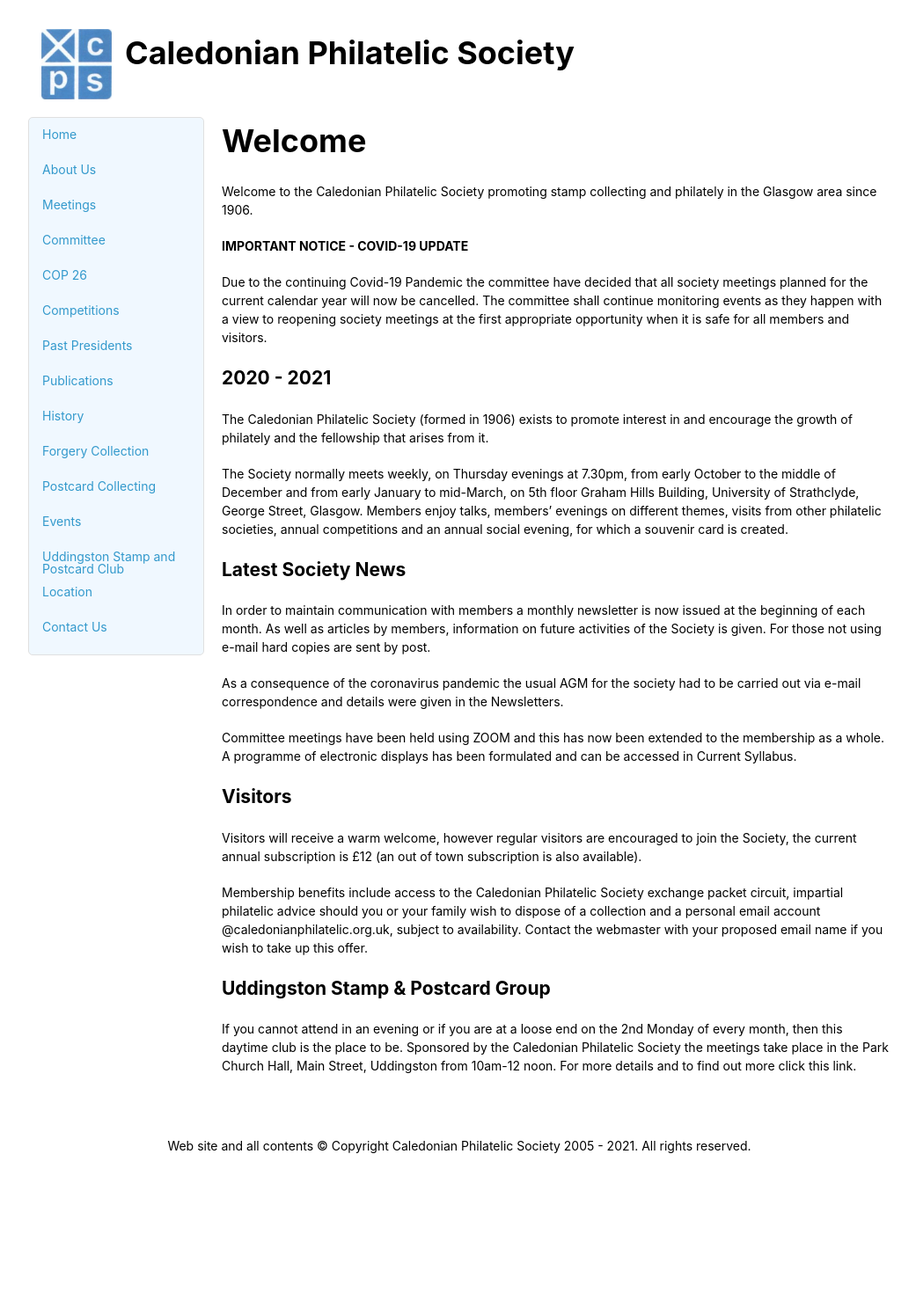
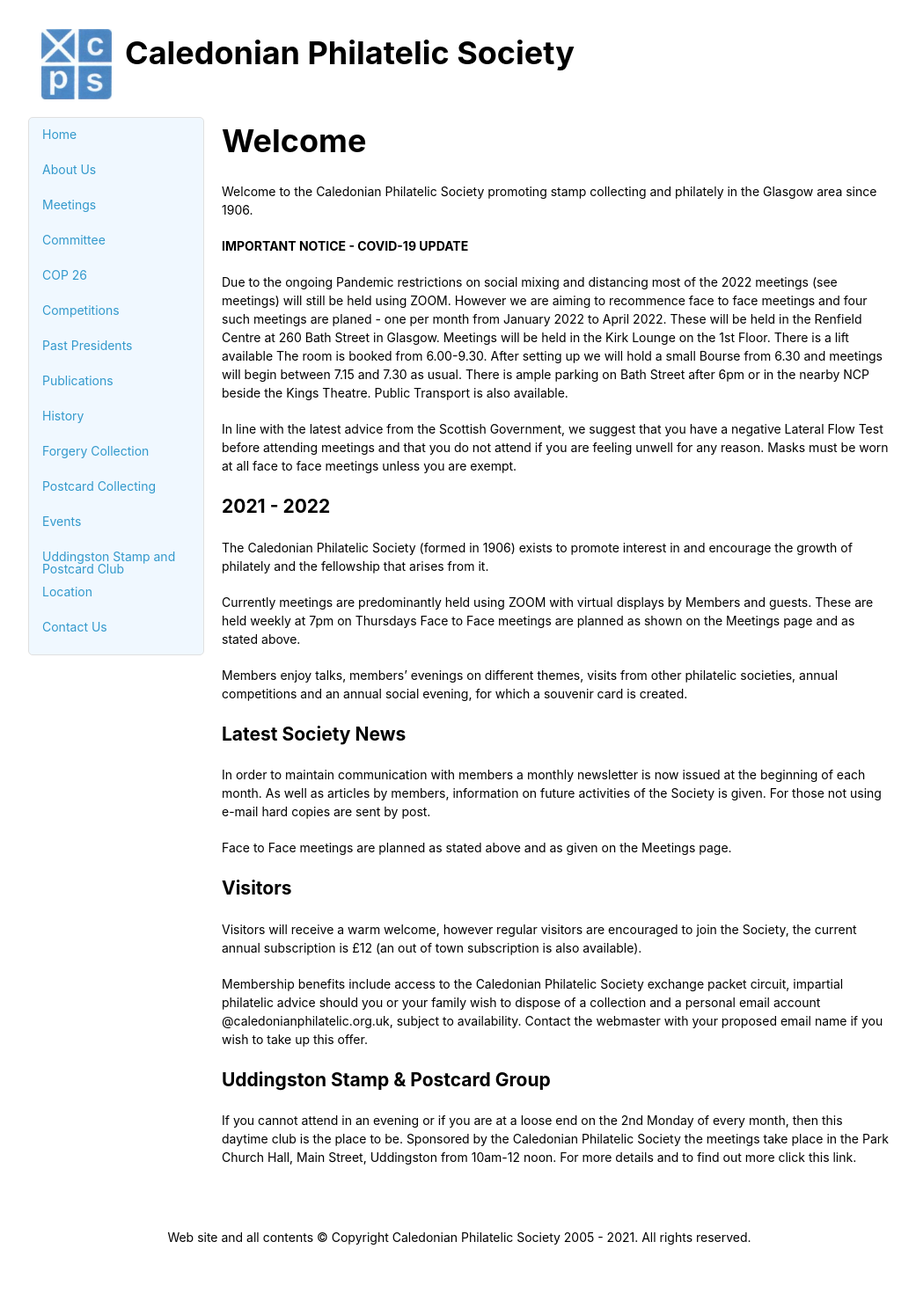
Before and after one commit to astalker/caledonian-stamps, a Jekyll site: the page built from index.md, in a window 1280 px wide. Shown: the whole page at 88% size, without its empty margins (118-1159 px from the left). Built offline with Jekyll 4.4.1, drawn with Linux system fonts in a browser that asks for light colours; our own code applies the rules of GitHub Pages for plain Markdown files; before the commit the page ends 1366 px from its top, so only the background shows below that.

Commit message:
Introduction amended

```diff
--- a/index.md
+++ b/index.md
@@ -4,21 +4,23 @@ Welcome to the Caledonian Philatelic Society promoting stamp collecting and phil
 
 **IMPORTANT NOTICE - COVID-19 UPDATE**
 
-Due to the continuing Covid-19 Pandemic the committee have decided that all society meetings planned for the current calendar year will now be cancelled. The committee shall continue monitoring events as they happen with a view to reopening society meetings at the first appropriate opportunity when it is safe for all members and visitors.
+Due to the ongoing Pandemic restrictions on social mixing and distancing most of the 2022 meetings (see meetings) will still be held using ZOOM. However we are aiming to recommence face to face meetings and four such meetings are planed - one per month from January 2022 to April 2022. These will be held in the Renfield Centre at 260 Bath Street in Glasgow. Meetings will be held in the Kirk Lounge on the 1st Floor. There is a lift available The room is booked from 6.00-9.30. After setting up we will hold a small Bourse from 6.30 and meetings will begin between 7.15 and 7.30 as usual. There is ample parking on Bath Street after 6pm or in the nearby NCP beside the Kings Theatre. Public Transport is also available.
 
-## 2020 - 2021
+In line with the latest advice from the Scottish Government, we suggest that you have a negative Lateral Flow Test before attending meetings and that you do not attend if you are feeling unwell for any reason. Masks must be worn at all face to face meetings unless you are exempt.
+
+## 2021 - 2022
 
 The Caledonian Philatelic Society (formed in 1906) exists to promote interest in and encourage the growth of philately and the fellowship that arises from it.
 
-The Society normally meets weekly, on Thursday evenings at 7.30pm, from early October to the middle of December and from early January to mid-March, on 5th floor Graham Hills Building, University of Strathclyde, George Street, Glasgow. Members enjoy talks, members' evenings on different themes, visits from other philatelic societies, annual competitions and an annual social evening, for which a souvenir card is created.
+Currently meetings are predominantly held using ZOOM with virtual displays by Members and guests. These are held weekly at 7pm on Thursdays  Face to Face meetings are planned as shown on the Meetings page and as stated above.
+
+Members enjoy talks, members' evenings on different themes, visits from other philatelic societies, annual competitions and an annual social evening, for which a souvenir card is created.
 
 ## Latest Society News
 
 In order to maintain communication with members a monthly newsletter is now issued at the beginning of each month. As well as articles by members, information on future activities of the Society is given. For those not using e-mail hard copies are sent by post.
 
-As a consequence of the coronavirus pandemic the usual AGM for the society had to be carried out via e-mail correspondence and details were given in the Newsletters.
-
-Committee meetings have been held using ZOOM and this has now been extended to the membership as a whole. A programme of electronic displays has been formulated and can be accessed in Current Syllabus.
+Face to Face meetings are planned as stated above and as given on the Meetings page.
 
 ## Visitors
 
```
